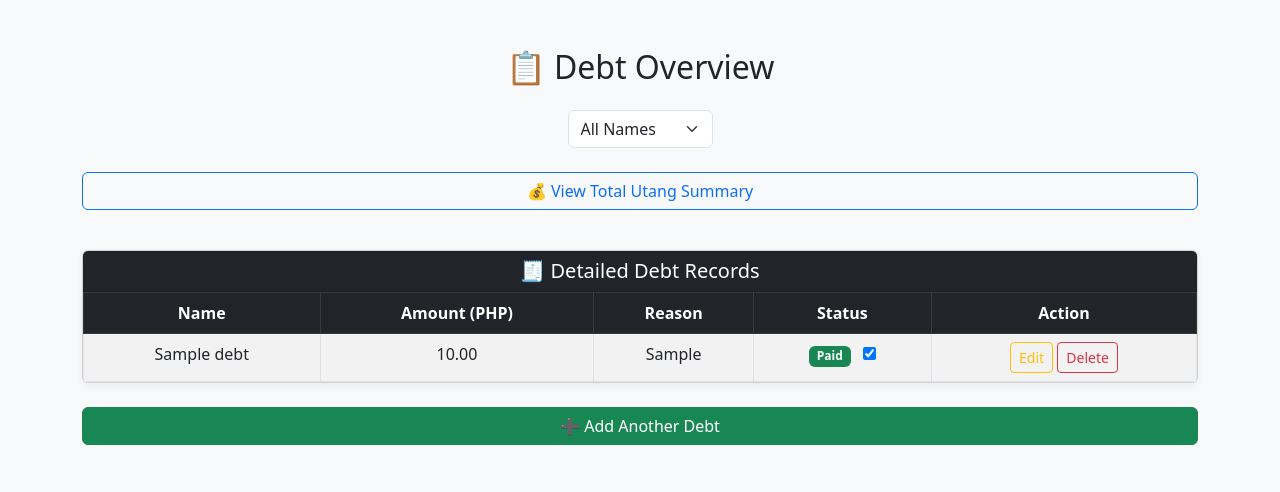
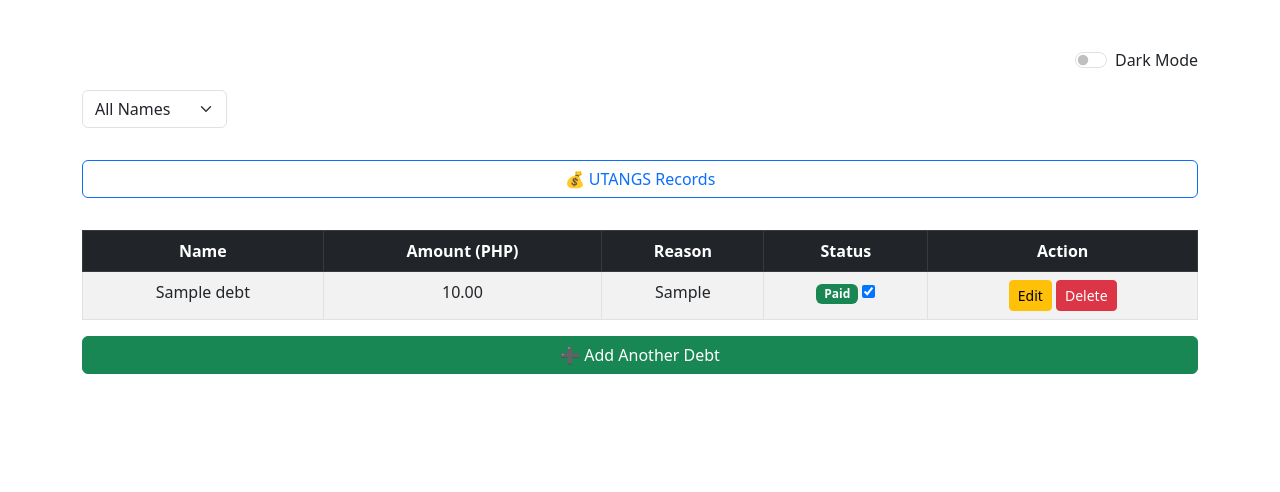
Before and after one commit to eymaster/utangs, a Flask app: page /debts in a window 1280 px wide. Shown: the top 492 px of the page. Run offline with Flask 3, Linux system fonts and the light colour scheme; tables that the repository leaves empty hold one stand-in row (values such as "Sample post").

Commit message:
Update debts.html

```diff
--- a/templates/debts.html
+++ b/templates/debts.html
@@ -1,20 +1,15 @@
-<!DOCTYPE html><html lang="en">
+<!DOCTYPE html>
+<html data-bs-theme="light">
 <head>
-  <meta charset="UTF-8">
-  <title>Debt List | DebtHelp</title>
+  <title>Debt List</title>
   <link href="https://cdn.jsdelivr.net/npm/bootstrap@5.3.0/dist/css/bootstrap.min.css" rel="stylesheet">
-  <style>
-    body {
-      background-color: #f8f9fa;
-    }
-    .card-shadow {
-      box-shadow: 0 4px 8px rgba(0,0,0,0.05);
-    }
-  </style>
 </head>
-<body>
-  <div class="container py-5">
-    <h2 class="text-center mb-4">📋 Debt Overview</h2><form method="get" class="row g-2 align-items-center justify-content-center mb-4" action="{{ url_for('debts') }}">
+<body class="container py-5"><div class="d-flex justify-content-end mb-3">
+  <div class="form-check form-switch">
+    <input class="form-check-input" type="checkbox" id="themeToggle">
+    <label class="form-check-label" for="themeToggle">Dark Mode</label>
+  </div>
+</div><form method="get" class="row g-2 align-items-center mb-3" action="{{ url_for('debts') }}">
   <div class="col-auto">
     <select name="name" class="form-select" onchange="this.form.submit()">
       <option value="">All Names</option>
@@ -25,22 +20,18 @@
   </div>
   {% if name_filter %}
   <div class="col-auto">
-    <a href="{{ url_for('debts') }}" class="btn btn-outline-secondary">Clear Filter</a>
+    <a href="{{ url_for('debts') }}" class="btn btn-outline-secondary">Clear</a>
   </div>
   {% endif %}
-</form>
-
-<button class="btn btn-outline-primary w-100 mb-3" data-bs-toggle="collapse" data-bs-target="#summaryCollapse">
-  💰 View Total Utang Summary
+</form><button class="btn btn-outline-primary mb-3 mt-3 w-100" data-bs-toggle="collapse" data-bs-target="#debtTabletot">
+  💰 UTANGS Records
 </button>
-
-<div class="collapse" id="summaryCollapse">
-  <div class="card card-body card-shadow">
+<div class="collapse" id="debtTabletot">
+  <div class="card card-body p-0 table-responsive">
     <div class="alert alert-info">
-      <strong>Total Amount Owed:</strong> PHP {{ "%.2f"|format(total_debt) }}
+      <strong>Total Amount Owed:</strong> {{ "%.2f"|format(total_debt) }}
     </div>
-    <div class="table-responsive">
-      <table class="table table-bordered table-hover text-center">
+    <table class="table table-striped mb-0 text-center">
       <thead class="table-light">
         <tr>
           <th>Name</th>
@@ -57,16 +48,7 @@
       </tbody>
     </table>
   </div>
-  </div>
-</div>
-
-<div class="card mt-4 card-shadow">
-  <div class="card-header bg-dark text-white text-center">
-    <h5 class="mb-0">🧾 Detailed Debt Records</h5>
-  </div>
-  <div class="card-body p-0">
-    <div class="table-responsive">
-      <table class="table table-striped table-bordered text-center mb-0">
+</div><table class="mt-3 table table-bordered table-striped text-center table-responsive">
   <thead class="table-dark">
     <tr>
         <th>Name</th>
@@ -88,25 +70,19 @@
         {% else %}
           <span class="badge bg-warning text-dark">Pending</span>
         {% endif %}
-              <input type="checkbox" class="status-toggle ms-2" data-id="{{ debt.id }}" {% if debt.status == 'Paid' %}checked{% endif %}>
+        <input type="checkbox" class="status-toggle" data-id="{{ debt.id }}" {% if debt.status == 'Paid' %}checked{% endif %}>
       </td>
       <td>
-              <a href="{{ url_for('edit', debt_id=debt.id) }}" class="btn btn-sm btn-outline-warning">Edit</a>
-              <a href="{{ url_for('delete', debt_id=debt.id) }}" class="btn btn-sm btn-outline-danger" onclick="return confirm('Delete this record?');">Delete</a>
+        <a href="{{ url_for('edit', debt_id=debt.id) }}" class="btn btn-sm btn-warning">Edit</a>
+        <a href="{{ url_for('delete', debt_id=debt.id) }}" class="btn btn-sm btn-danger" onclick="return confirm('Delete this record?');">Delete</a>
       </td>
     </tr>
     {% endfor %}
   </tbody>
-      </table>
-    </div>
-  </div>
-</div>
+</table><a href="/" class="btn btn-success w-100">➕ Add Another Debt</a>
 
-<div class="text-center mt-4">
-  <a href="/" class="btn btn-success w-100">➕ Add Another Debt</a>
-</div>
-
-  </div>  <script src="https://cdn.jsdelivr.net/npm/bootstrap@5.3.0/dist/js/bootstrap.bundle.min.js"></script>  <script>
+<script src="https://cdn.jsdelivr.net/npm/bootstrap@5.3.0/dist/js/bootstrap.bundle.min.js"></script><script>
+  // Status Toggle
   document.querySelectorAll('.status-toggle').forEach(checkbox => {
     checkbox.addEventListener('change', async function () {
       const debtId = this.getAttribute('data-id');
@@ -125,5 +101,14 @@
       }
     });
   });
+
+  // Dark/Light Mode Toggle
+  const themeToggle = document.getElementById('themeToggle');
+  const root = document.documentElement;
+
+  themeToggle.addEventListener('change', function () {
+    const newTheme = this.checked ? 'dark' : 'light';
+    root.setAttribute('data-bs-theme', newTheme);
+  });
 </script></body>
 </html>
```
Lines whose indentation alone changed are shown as unchanged.
